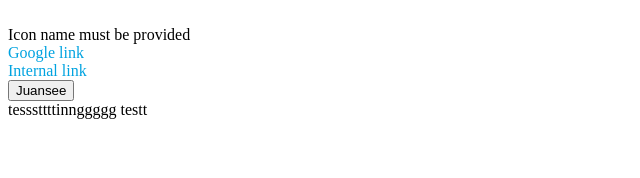
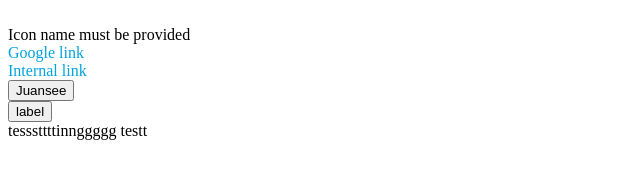
Before and after one commit to slingr-stack/platform-html-tags, a website with bundled scripts: page demo/index.html in a window 1280 px wide. Shown: the whole page, without its empty margins (0-640 px from the left). Built offline with nearby package versions, Linux system fonts and the light colour scheme; some icons are missing.

Commit message:
adds slingr-interaction tag to index.html

```diff
--- a/demo/index.html
+++ b/demo/index.html
@@ -7,6 +7,7 @@
     <script type="module" src="../src/app/slingr-icon/slingr-icon.ts"></script>
     <script type="module" src="../src/app/slingr-link/slingr-link.ts"></script>
     <script type="module" src="../src/app/slingr-tooltip/slingr-tooltip.ts"></script>
+    <script type="module" src="../src/app/slingr-interaction/slingr-interaction.ts"></script>
     <script
       type="module"
       src="../src/app/slingr-action/slingr-action.ts"
@@ -45,7 +46,11 @@
       display-type="buttonssdddd"
     ></slingr-action>
     <br>
-
+    <slingr-interaction
+            label="label"
+            interaction="test"
+    ></slingr-interaction>
+    <br>
     <slingr-label>tesssttttinnggggg</slingr-label>
 
     <slingr-tooltip message="juansee">
```
